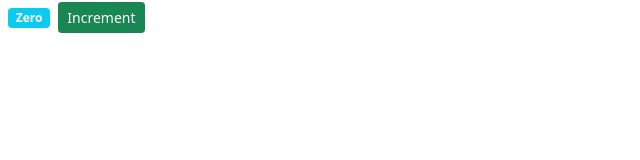
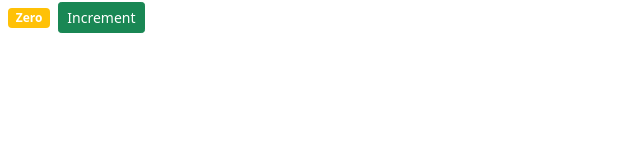
Before and after one commit to lgorniak/react-counter-class-typescript, a React (Create React App) app: page / in a window 1280 px wide. Shown: the top 160 px of the page, without its empty margins (0-640 px from the left). Built offline with nearby package versions, Linux system fonts and the light colour scheme.

Commit message:
add dynamic class attribute

```diff
--- a/src/components/counter.tsx
+++ b/src/components/counter.tsx
@@ -37,9 +37,13 @@ class Counter extends Component<IProps, Count> {
 	};
 
 	render() {
+
+		let classes = "badge m-2 bg-";
+		classes += this.state.number === 0 ? "warning" : "info";
+
 		return (
 			<React.Fragment>
-				<span className="badge bg-info m-2">{this.format()}</span>
+				<span className={classes}>{this.format()}</span>
 				<button
 					className="btn btn-success btn-sm"
 					onClick={this.iterateCounter}
```
